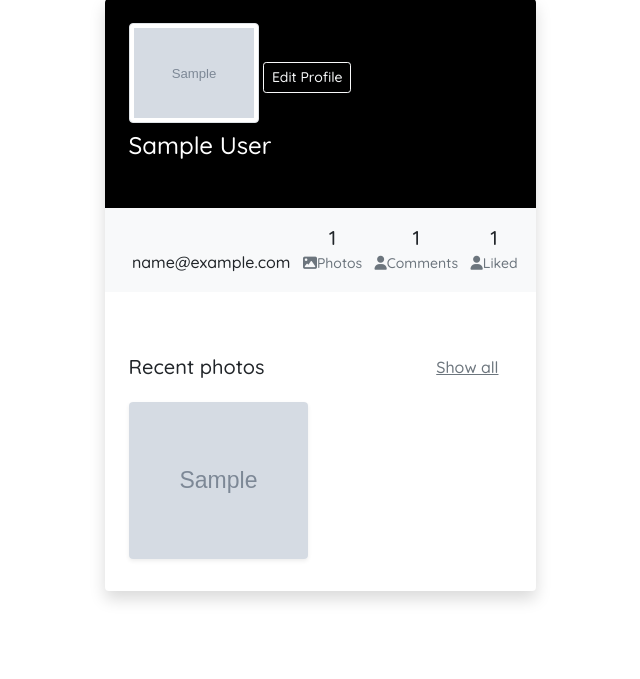
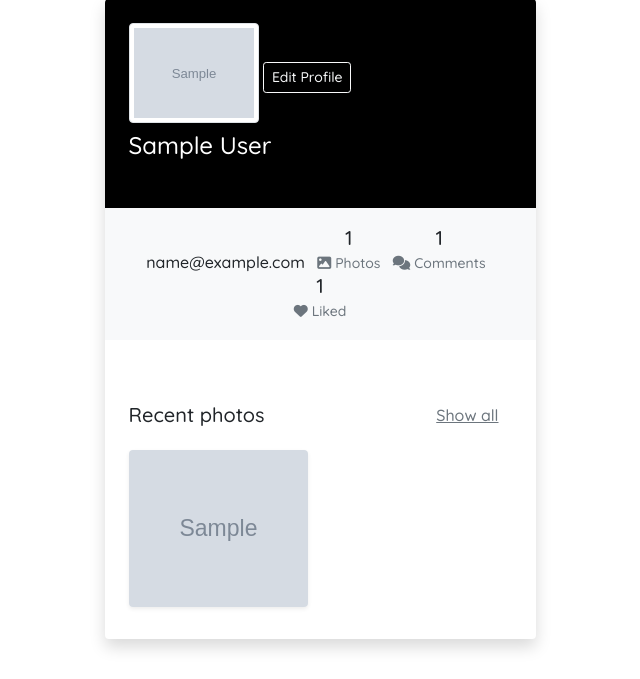
Before and after one commit to Azzarox/Picturedom, a Django app: page /user/profile in a window 1280 px wide. Shown: the part 106-785 px from the top of the page, without its empty margins (320-960 px from the left). Run offline with Django 3.2, Linux system fonts and the light colour scheme; a user stored in the database is signed in; tables that the repository leaves empty hold one stand-in row (values such as "Sample post"); grey boxes marked "Sample" are stand-in pictures; some libraries are stand-ins or nearby versions.

Commit message:
added better icons

```diff
--- a/Picturedom/templates/profile/profile.html
+++ b/Picturedom/templates/profile/profile.html
@@ -37,20 +37,19 @@
 
                    <ul class="list-inline mb-0">
                     <li class="list-inline-item">
-                            <span class="font-weight-bold mb-0 d-block">{{ user.profile.email }}</span>
+                        <span class="font-weight-bold mb-0 d-block">{{user.profile.email}}</span>
                     </li>
                     <li class="list-inline-item">
-                            <h5 class="font-weight-bold mb-0 d-block">{{ user_images }}</h5><small class="text-muted">
-                            <i
-                                    class="fas fa-image mr-1"></i>Photos</small>
+                        <h5 class="font-weight-bold mb-0 d-block">{{user_images}}</h5><small class="text-muted"> <i
+                                class="fas fa-image me-1"></i>Photos</small>
                     </li>
                     <li class="list-inline-item">
-                            <h5 class="font-weight-bold mb-0 d-block">{{ user_comments }}</h5><small class="text-muted">
-                            <i class="fas fa-user mr-1"></i>Comments</small>
+                        <h5 class="font-weight-bold mb-0 d-block">{{user_comments}}</h5><small class="text-muted">
+                            <i class="fas fa-comments me-1"></i>Comments</small>
                     </li>
                     <li class="list-inline-item">
-                            <h5 class="font-weight-bold mb-0 d-block">{{ user_liked }}</h5><small class="text-muted"> <i
-                                class="fas fa-user mr-1"></i>Liked</small>
+                        <h5 class="font-weight-bold mb-0 d-block">{{user_liked}}</h5><small class="text-muted"> <i
+                                class="fas fa-heart me-1"></i>Liked</small>
                     </li>
                 </ul>
                 </div>
```
Lines whose indentation alone changed are shown as unchanged.
